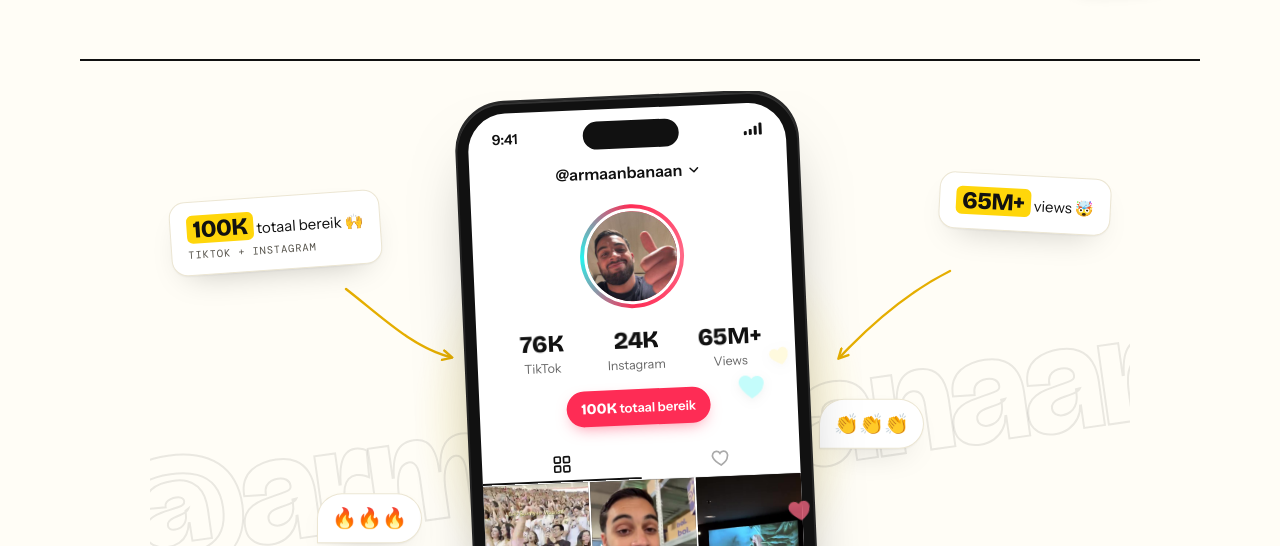
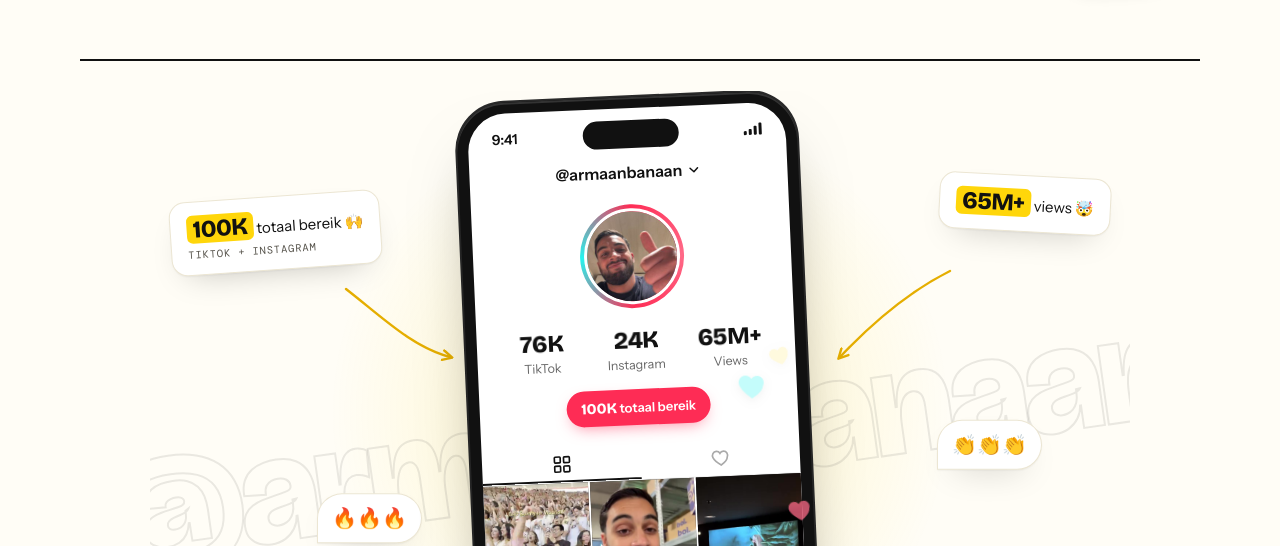
Before and after one commit to armaanb01/portfolio-armaan, a plain HTML site: page index.html in a window 1280 px wide. Shown: the part 732-1278 px from the top of the page. Drawn offline with nearby package versions, Linux system fonts and the light colour scheme.

Commit message:
Profielblok: zachte gloed zonder harde randen, reactie niet meer tegen de telefoon
Co-Authored-By: Claude Opus 5.5 <noreply@anthropic.com>
Claude-Session: https://claude.ai/code/session_015ZwjptG5643FffgQvzRDc9

```diff
--- a/index.html
+++ b/index.html
@@ -324,14 +324,14 @@
   /* levendige achtergrond rond de profieltelefoon */
   .pf-stage{overflow:clip}
   .pf-bg{position:absolute;inset:0;pointer-events:none}
-  .pf-blob{position:absolute;left:50%;top:46%;width:620px;height:620px;margin:-310px 0 0 -310px;border-radius:50%;background:radial-gradient(closest-side,color-mix(in srgb,var(--accent) 55%,transparent),transparent 72%);opacity:.75;filter:blur(8px)}
+  .pf-blob{position:absolute;left:50%;top:46%;width:620px;height:620px;margin:-310px 0 0 -310px;border-radius:50%;background:radial-gradient(closest-side,color-mix(in srgb,var(--accent) 45%,transparent),color-mix(in srgb,var(--accent) 12%,transparent) 55%,transparent 100%);opacity:.8}
   .pf-word{position:absolute;left:50%;top:50%;transform:translate(-50%,-50%) rotate(-8deg);font-family:"Bricolage Grotesque",sans-serif;font-weight:800;font-size:clamp(70px,12vw,150px);letter-spacing:-.04em;white-space:nowrap;color:transparent;-webkit-text-stroke:2px color-mix(in srgb,var(--ink) 9%,transparent);opacity:0;transition:opacity 1s ease .3s}
   .pf.go .pf-word{opacity:1}
   .pf-react{position:absolute;inset:0;pointer-events:none}
   .pf-react span{position:absolute;background:var(--surface);border:1px solid var(--line);border-radius:999px 999px 999px 6px;padding:8px 14px;font-size:20px;box-shadow:var(--shadow);opacity:0;transform:scale(.4)}
   .pf-react .r1{left:17%;top:58%}
   .pf-react .r2{left:24%;top:74%;border-radius:999px 999px 6px 999px}
-  .pf-react .r3{right:21%;top:44%}
+  .pf-react .r3{right:9%;top:47%}
   .pf.go .pf-react span{animation:pf-pop .5s cubic-bezier(.3,1.6,.5,1) forwards,pf-bob 3.2s ease-in-out infinite}
   .pf.go .pf-react .r1{animation-delay:2.1s,2.6s}.pf.go .pf-react .r2{animation-delay:2.4s,2.9s}.pf.go .pf-react .r3{animation-delay:2.7s,3.2s}
   @keyframes pf-pop{to{opacity:1;transform:scale(1)}}
```
